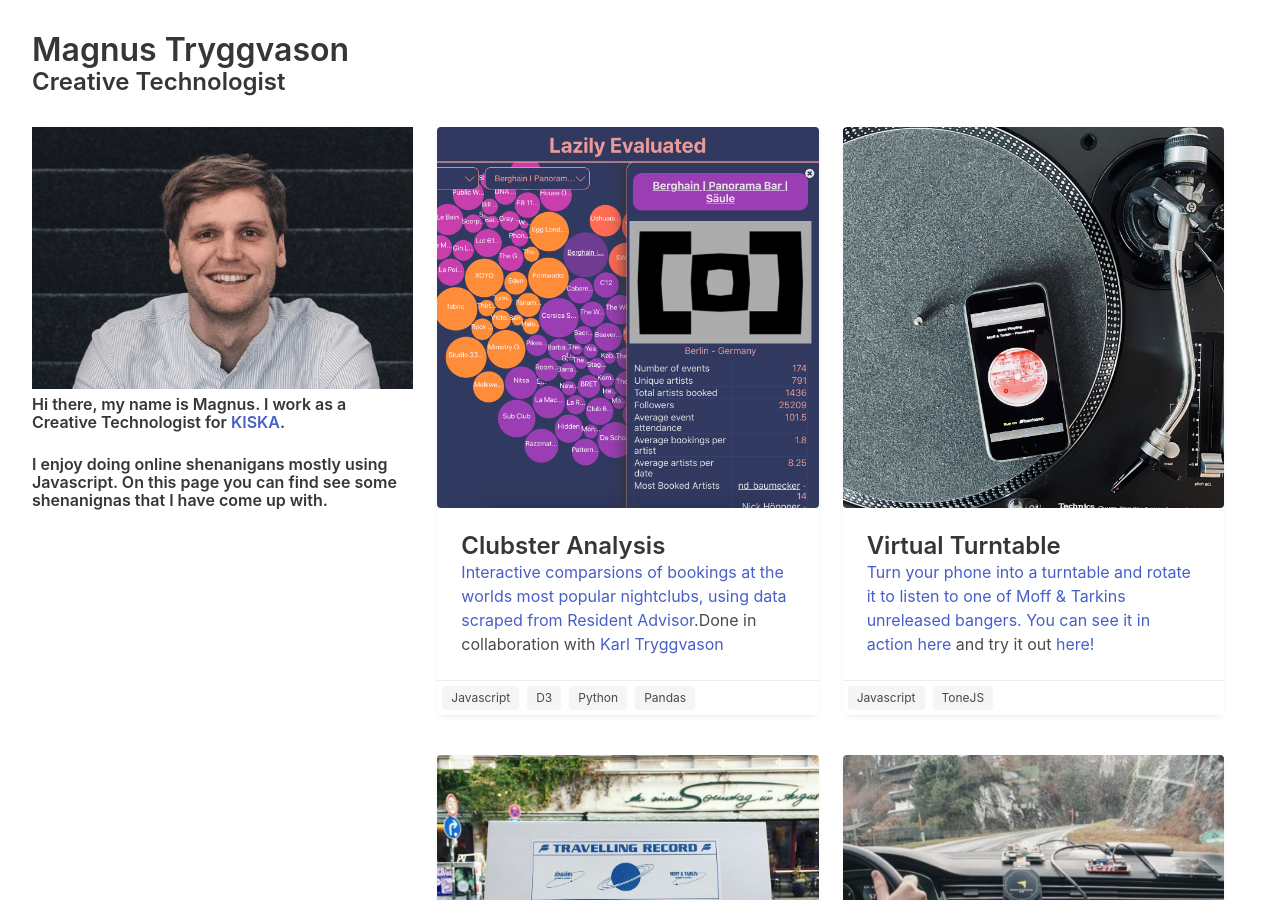
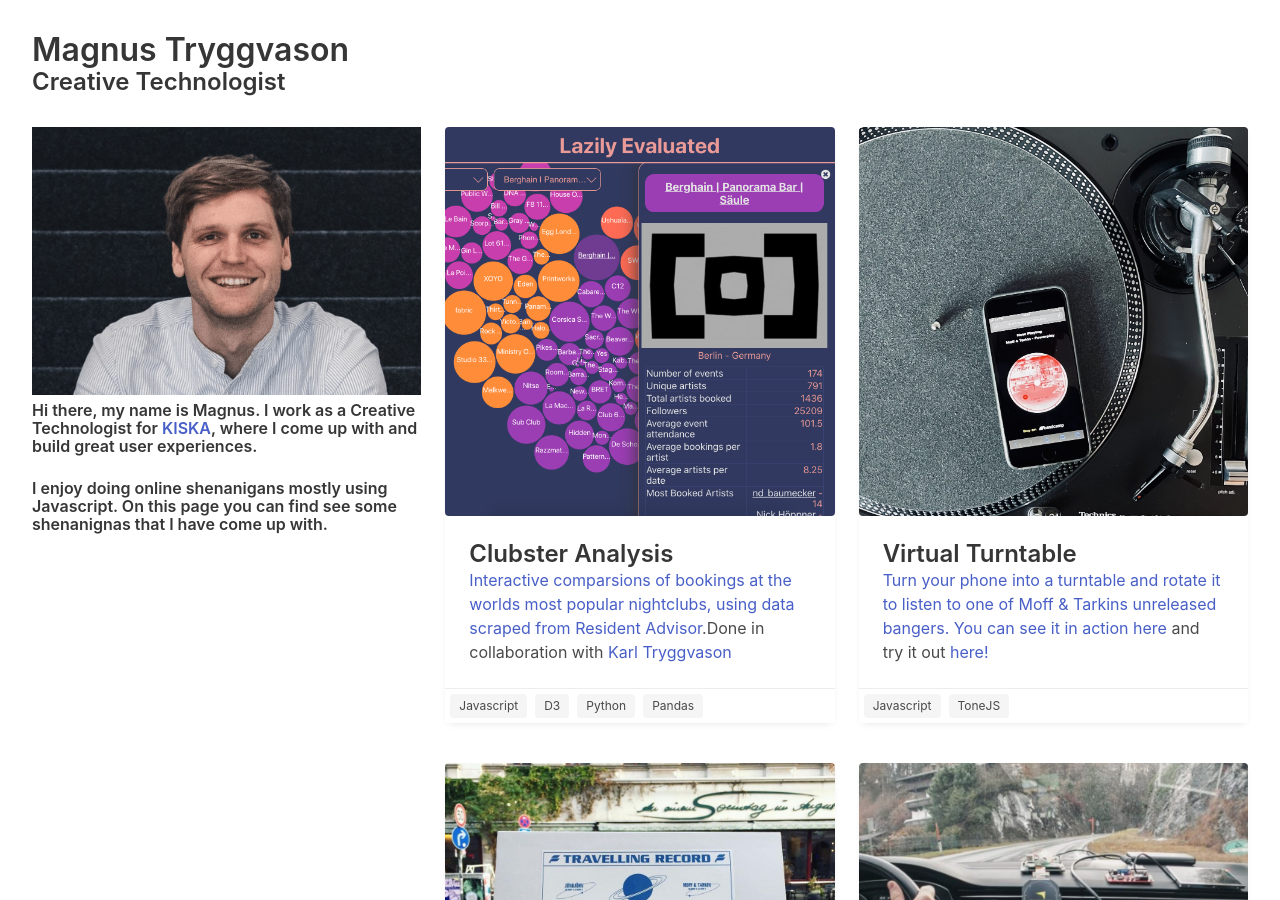
Before and after one commit to mtryggvason/mtryggvason.github.io, a Jekyll site: the page built from index.markdown, in a window 1280 px wide and 900 px high. Built offline with Jekyll 4.4.1, drawn with Linux system fonts in a browser that asks for light colours; our own code applies the rules of GitHub Pages for plain Markdown files.

Commit message:
Update default.html

```diff
--- a/_layouts/default.html
+++ b/_layouts/default.html
@@ -57,12 +57,13 @@
         </div>
       </div>
       </header>
-      <div class="container columns is-fluid">
+      <div class="container  is-fluid">
+        <div class="columns">
         <section class="column is-one-third">
           {% if site.logo %}
           <img src="{{site.logo | relative_url}}" alt="Logo" />
         {% endif %}
-        <p class="title is-6">Hi there, my name is Magnus. I work as a Creative Technologist for <a href="www.kiska.com" target="_blank">KISKA</a>.<br></p>
+        <p class="title is-6">Hi there, my name is Magnus. I work as a Creative Technologist for <a href="www.kiska.com" target="_blank">KISKA</a>, where I come up with and build great user experiences.<br></p>
         <p class="title is-6">I enjoy doing online shenanigans mostly using Javascript. On this page you can find see some shenanignas that I have come up with.</p>
         </section>
         <section class="column">
@@ -96,6 +97,7 @@
             </div>
         </section>
       </div>
+      </div>
       <footer class="footer">
         <div class="content">
             Follow Me On:
```
